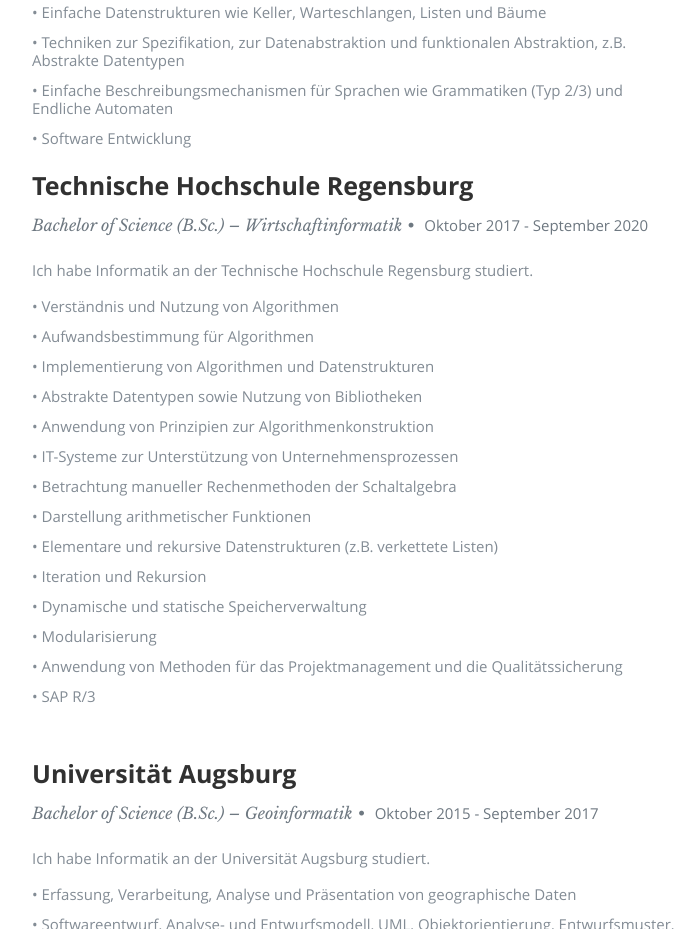
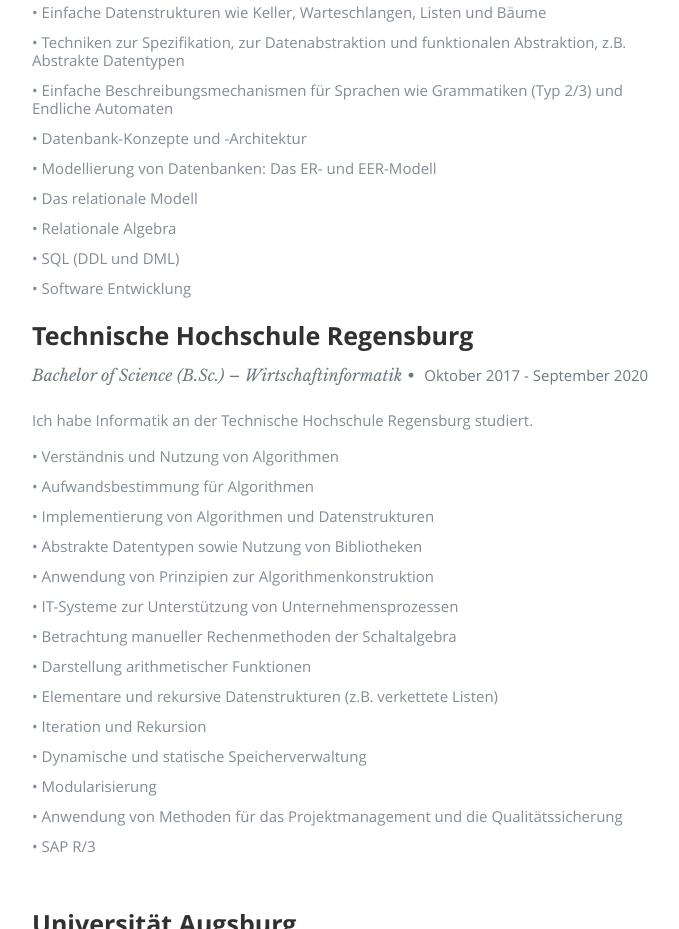
Before and after one commit to valainsteve/website, a plain HTML site: page index.html in a window 1280 px wide. Shown: the part 1919-2848 px from the top of the page, without its empty margins (373-1052 px from the left). Drawn offline with nearby package versions, Linux system fonts and the light colour scheme.

Commit message:
Lebenslauf Update

```diff
--- a/index.html
+++ b/index.html
@@ -152,7 +152,12 @@
                          <li>  • Einfache Datenstrukturen wie Keller, Warteschlangen, Listen und Bäume </li>
                          <li>  • Techniken zur Spezifikation, zur Datenabstraktion und funktionalen Abstraktion, z.B. Abstrakte Datentypen </li>
                          <li>  • Einfache Beschreibungsmechanismen für Sprachen wie Grammatiken (Typ 2/3) und Endliche Automaten </li>
-                         <li>  • Software Entwicklung</li>
+                         <li>  • Datenbank-Konzepte und -Architektur </li>
+                         <li>  • Modellierung von Datenbanken: Das ER- und EER-Modell </li>
+                         <li>  • Das relationale Modell </li>
+                         <li>  • Relationale Algebra </li>
+                         <li>  • SQL (DDL und DML) </li>
+                         <li>  • Software Entwicklung </li>
 
                      </ul>
                  </div>
```
